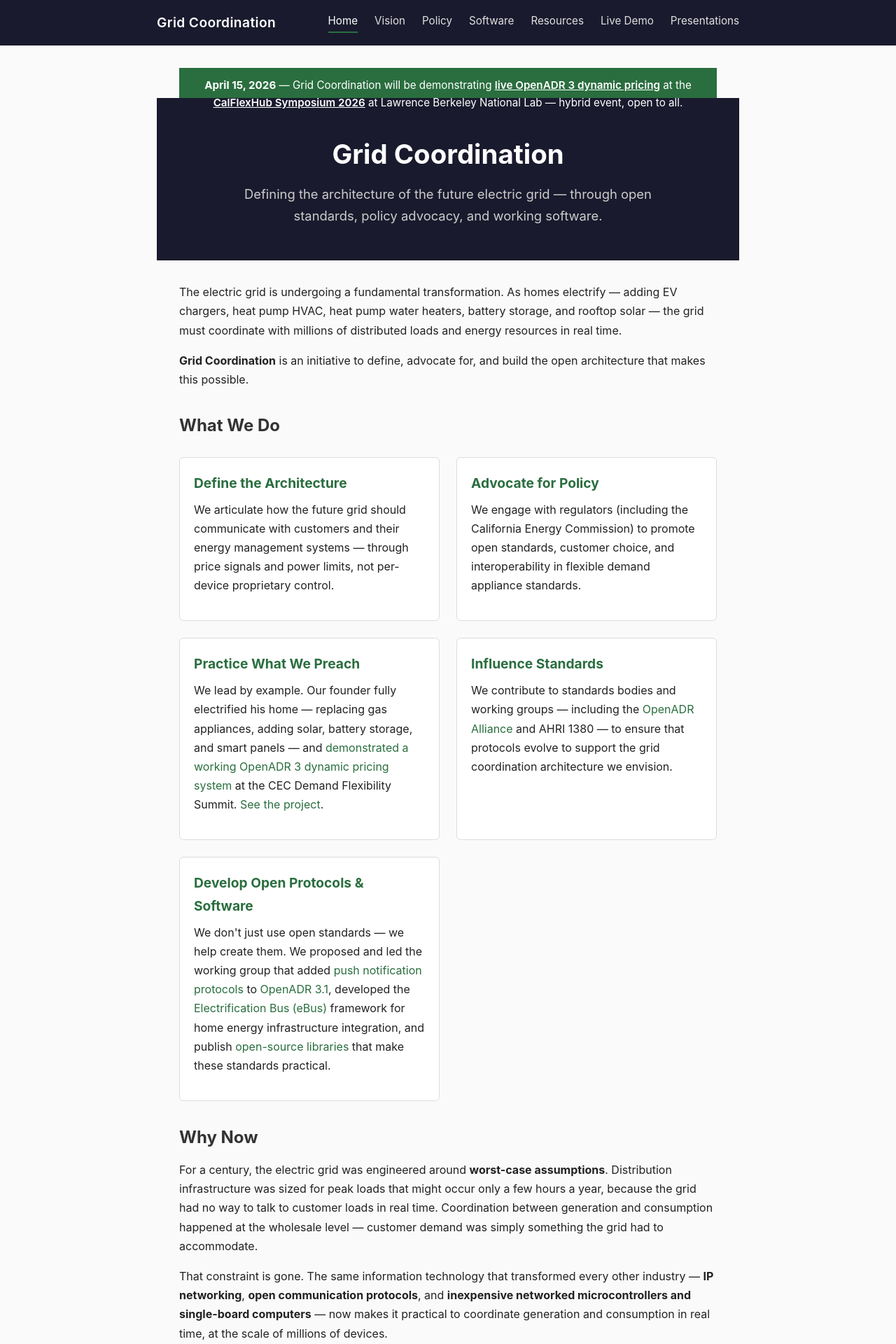
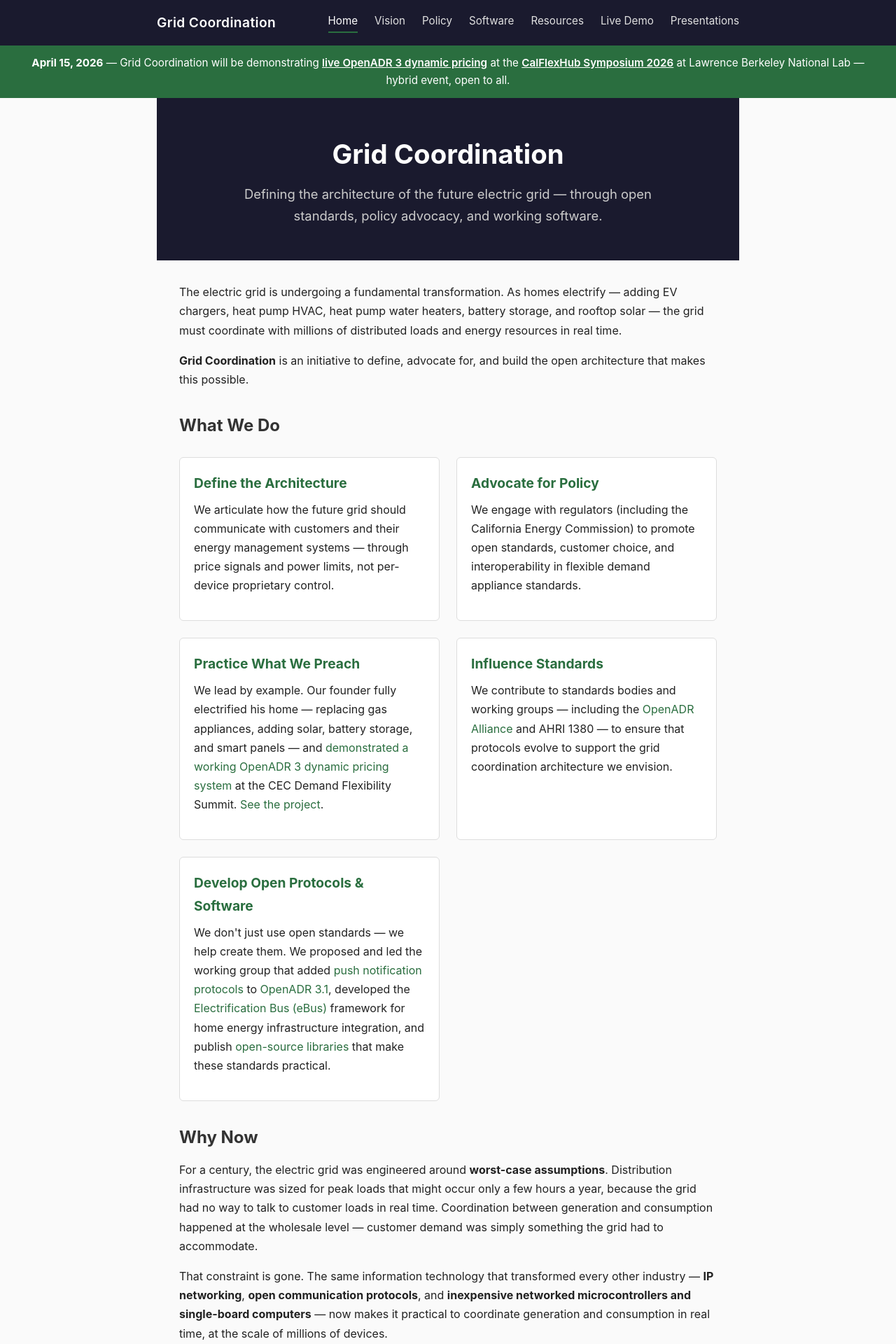
Before and after one commit to grid-coordination/grid-coordination.github.io, a Jekyll site: the page built from index.md, in a window 1280 px wide. Shown: the top 1920 px of the page at 70% size. Built offline with Jekyll 4.4.1, drawn with Linux system fonts in a browser that asks for light colours.

Commit message:
Fix banner: move to layout for full-width rendering
The banner was inside the container div, inheriting max-width and
padding. Move it into the layout template between nav and container
so it renders full-bleed, and conditionally show it only on the
home page.

Co-Authored-By: Claude Opus 4.6 (1M context) <noreply@anthropic.com>

```diff
--- a/_layouts/default.html
+++ b/_layouts/default.html
@@ -80,6 +80,11 @@
       </div>
     </div>
   </nav>
+  {% if page.url == '/' %}
+  <div class="banner">
+    <strong>April 15, 2026</strong> &mdash; Grid Coordination will be demonstrating <a href="/demo">live OpenADR 3 dynamic pricing</a> at the <a href="https://events.zoom.us/ev/AsBfF0i4LAAWsYfon8ZJ-kuN27Ji-ZuRM1TIplqg265uVHrj8K_v~AmvhbIzRmpTQJnECn9l46TFxlyv1e8ZIleIgZGV543jFuX_s40q4kCbKfw">CalFlexHub Symposium 2026</a> at Lawrence Berkeley National Lab &mdash; hybrid event, open to all.
+  </div>
+  {% endif %}
   <div class="container">
     {{ content }}
   </div>
--- a/index.md
+++ b/index.md
@@ -2,10 +2,6 @@
 layout: default
 title: Home
 ---
-
-<div class="banner" markdown="0">
-  <strong>April 15, 2026</strong> &mdash; Grid Coordination will be demonstrating <a href="/demo">live OpenADR 3 dynamic pricing</a> at the <a href="https://events.zoom.us/ev/AsBfF0i4LAAWsYfon8ZJ-kuN27Ji-ZuRM1TIplqg265uVHrj8K_v~AmvhbIzRmpTQJnECn9l46TFxlyv1e8ZIleIgZGV543jFuX_s40q4kCbKfw">CalFlexHub Symposium 2026</a> at Lawrence Berkeley National Lab &mdash; hybrid event, open to all.
-</div>
 
 <div class="hero" markdown="0">
   <h1>Grid Coordination</h1>
```
